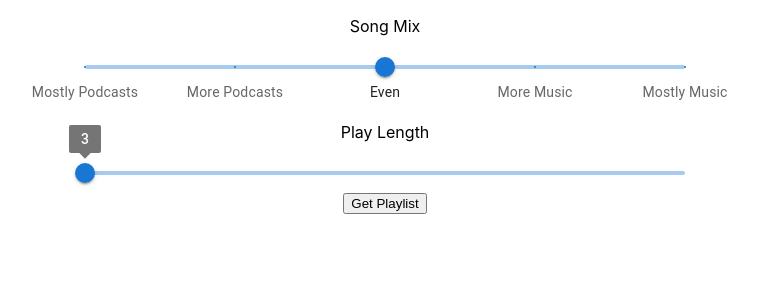
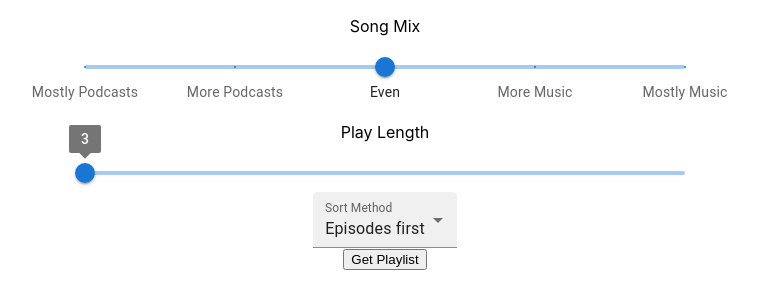
Before and after one commit to StevieC7/longify, a React (Create React App) app: page /make in a window 1280 px wide. Shown: the top 308 px of the page, without its empty margins (255-1013 px from the left). Built offline with nearby package versions, Linux system fonts and the light colour scheme.

Commit message:
Test sort functions and fix infinite loops

```diff
--- a/src/components/Configurator.jsx
+++ b/src/components/Configurator.jsx
@@ -1,8 +1,8 @@
 import { useState } from "react";
-import { Slider } from "@mui/material";
+import { FormControl, InputLabel, MenuItem, Select, Slider } from "@mui/material";
 
 export default function Configurator({setUserConfig}) {
-    const initialFormState = {songMix: 50, playLength: 3}
+    const initialFormState = {songMix: 50, playLength: 3, sortMethod: 'episodesFirst'}
     const [formState, setFormState] = useState(initialFormState)
 
     console.log("Configurator has token:",localStorage.getItem('accessToken'))
@@ -68,6 +68,22 @@ export default function Configurator({setUserConfig}) {
                     min={3}
                     max={12}
                 />
+                <FormControl variant="filled">
+                    <InputLabel id="sort-method-label">Sort Method</InputLabel>
+                    <Select
+                        labelId="sort-method-label"
+                        id="sort-method"
+                        name="sortMethod"
+                        value={formState.sortMethod}
+                        label='Sort Method'
+                        onChange={(e) => handleChange(e)}
+                        >
+                        <MenuItem value={'songsFirst'}>Songs first</MenuItem>
+                        <MenuItem value={'episodesFirst'}>Episodes first</MenuItem>
+                        <MenuItem value={'altSongsFirst'}>Alternate, start with music</MenuItem>
+                        <MenuItem value={'altEpisodesFirst'}>Alternate, start with a podcast</MenuItem>
+                    </Select>
+                </FormControl>
             </div>
             <button onClick={() => handleClick()}>Get Playlist</button>
         </div>
--- a/src/components/PlaylistGenerator.jsx
+++ b/src/components/PlaylistGenerator.jsx
@@ -54,7 +54,7 @@ export default function PlaylistGenerator({userConfig, fetchedItems, setPlaylist
     let finalPlaylistArray = [];
 
     // insert a function that takes in userConfig and selects a sort function from below
-    // altEpisodesFirst()
+
         function episodesFirst() {
             for (let i = 0; i < finalEpisodeList.length; i++) {
                 finalPlaylistArray.push(finalEpisodeList[i])
@@ -103,8 +103,18 @@ export default function PlaylistGenerator({userConfig, fetchedItems, setPlaylist
             console.log('INSORT final episode list:', finalEpisodeList)
             while (finalSongList.length > 0 || finalEpisodeList.length > 0) {
                 console.log('sort while loop running')
-            let fillTime = finalEpisodeList[0].episode.duration_ms
-            let runningFillTime = 0;
+                let fillTime;
+                let runningFillTime;
+                if (finalEpisodeList.length > 0) {
+                    fillTime = finalEpisodeList[0].episode.duration_ms
+                    runningFillTime = 0;
+                }
+                if (finalSongList.length > 0 && finalEpisodeList.length < 1) {
+                    while (finalSongList.length > 0) {
+                        finalPlaylistArray.push(finalSongList[0])
+                        finalSongList.shift()
+                    }
+                }
                 while (runningFillTime < fillTime) {
                     console.log('song fill while loop running')
                     if (finalSongList.length > 0) {
@@ -123,9 +133,24 @@ export default function PlaylistGenerator({userConfig, fetchedItems, setPlaylist
             }
         }
 
+        function sortSongs(sortMethod) {
+            if (sortMethod === 'episodesFirst') {
+                return episodesFirst()
+            }
+            if (sortMethod === 'songsFirst') {
+                return songsFirst()
+            }
+            if (sortMethod === 'altEpisodesFirst') {
+                return altEpisodesFirst()
+            }
+            if (sortMethod === 'altSongsFirst') {
+                return altSongsFirst()
+            }
+        }
+
         console.log('finalplaylistarray:',finalPlaylistArray)
         async function generateFinal() {
-        await songsFirst()
+            await sortSongs(userConfig.sortMethod)
             setPlaylist(finalPlaylistArray)
         }
         generateFinal()
```
Lines whose indentation alone changed are shown as unchanged.
